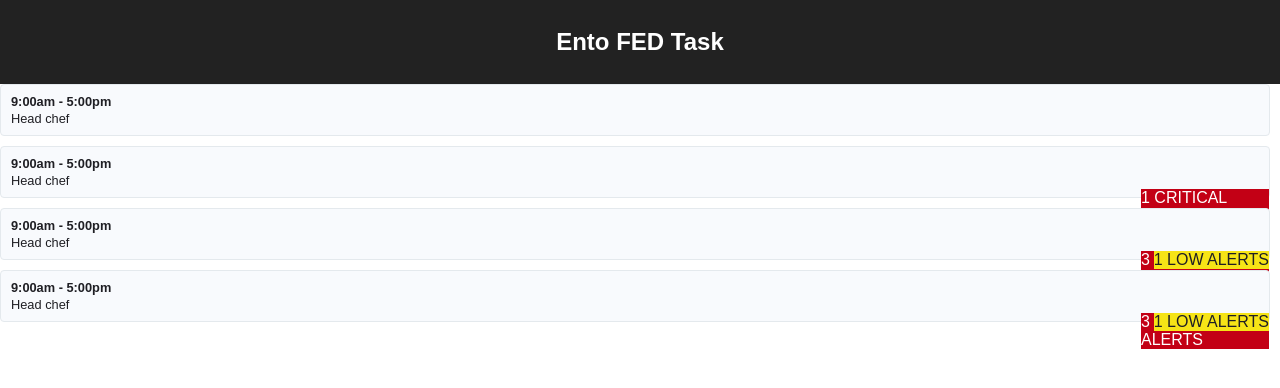
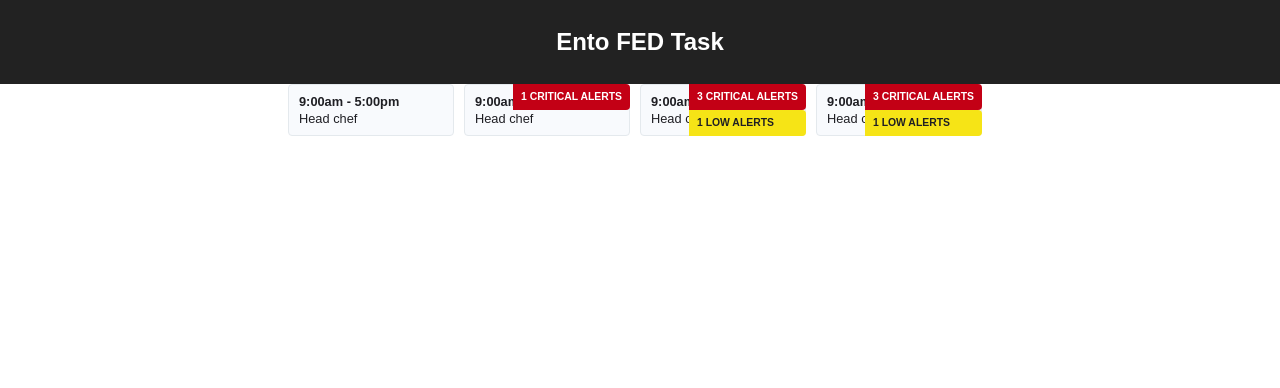
Before and after one commit to taylorbett/ento, a React (Create React App) app: page / in a window 1280 px wide. Shown: the top 388 px of the page. Built offline with nearby package versions, Linux system fonts and the light colour scheme.

Commit message:
Style and logging updates for Tile and Shift components

```diff
--- a/src/core/atoms/Tile/Tile.js
+++ b/src/core/atoms/Tile/Tile.js
@@ -3,7 +3,7 @@ import PropTypes from 'prop-types';
 import styled from 'styled-components';
 
 const Tile = styled.div`
-    display: {$props => $props.block ? 'block' : 'inline-block'};
+    display: ${props => props.block ? 'block' : 'inline-block'};
     border: 1px solid #e4e9ed;
     border-radius: 4px;
     background: #f8fafd;
@@ -15,6 +15,7 @@ const Tile = styled.div`
 
 export class TileComponent extends React.PureComponent {
     render() {
+        console.log('rendering tile with', this.props);
         return (
             <Tile>
                 {this.props.children}
--- a/src/core/molecules/Shift/Shift.js
+++ b/src/core/molecules/Shift/Shift.js
@@ -5,10 +5,11 @@ import PropTypes from 'prop-types';
 import Tile from '../../atoms/Tile';
 
 const Shift = styled.div`
-    width: {$props => $props.long ? '100%' : '144px'};
+    width: ${props => props.long ? '100%' : '144px'};
     height: 34px;
     padding: 8px 10px;
     cursor: pointer;
+    color: ${props => props.revealed ? '#727375' : 'inherit'};
 `;
 
 const ShiftText = styled.p`
@@ -21,11 +22,23 @@ const ShiftTime = ShiftText.extend`
     font-weight: bold;
 `;
 
-const Alert = styled.div`
+const AlertsContainer = styled.div`
+    height: 100%;
     position: absolute;
     right: 0;
+    top: 0;
     text-transform: uppercase;
+    font-weight: bold;
+    font-size: 0.65em;
     max-width: 128px;
+    margin: -1px -1px 0 0;
+`;
+
+const Alert = styled.div`
+    border-radius: 0 4px 4px 0;
+    height: 26px;
+    padding: 0 8px;
+    line-height: 26px;
 `;
 
 const CriticalAlert = Alert.extend`
@@ -35,6 +48,7 @@ const CriticalAlert = Alert.extend`
 
 const LowAlert = Alert.extend`
     background: #f6e416;
+    color: #1f1f24;
 `;
 
 // MUTED TEXT COLOUR #727375
@@ -49,19 +63,23 @@ export class ShiftComponent extends React.Component {
     }
 
     handleClick() {
+        console.log('handleClick!');
         this.setState({
             revealed: !this.state.revealed,
         });
     }
 
     render() {
+        console.log('rendering shift with', this.props)
         return (
-            <Tile onClick={() => this.handleClick()} block={this.props.long}>
-                <Shift>
+            <Tile block={this.props.long}>
+                <Shift revealed={this.state.revealed} onClick={() => this.handleClick()}>
                     <ShiftTime>{this.props.startTime} - {this.props.endTime}</ShiftTime>
                     <ShiftText>{this.props.role}</ShiftText>
-                    {this.props.alerts.critical.length ? <CriticalAlert>{this.props.alerts.critical.length} critical alerts</CriticalAlert> : null}
-                    {this.props.alerts.low.length ? <LowAlert>{this.props.alerts.low.length} low alerts</LowAlert> : null}
+                    <AlertsContainer>
+                        {this.props.alerts.critical.length ? <CriticalAlert>{this.props.alerts.critical.length} critical alerts</CriticalAlert> : null}
+                        {this.props.alerts.low.length ? <LowAlert>{this.props.alerts.low.length} low alerts</LowAlert> : null}
+                    </AlertsContainer>
                 </Shift>
             </Tile>
         );
--- a/src/modules/ShiftDemo/index.js
+++ b/src/modules/ShiftDemo/index.js
@@ -1,5 +1,4 @@
 import React from 'react';
-import styled from 'styled-components';
 
 import Shift from '../../core/molecules/Shift';
 
```
